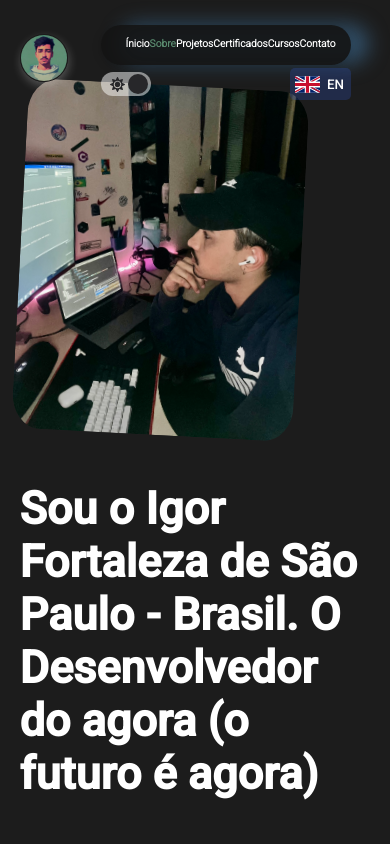
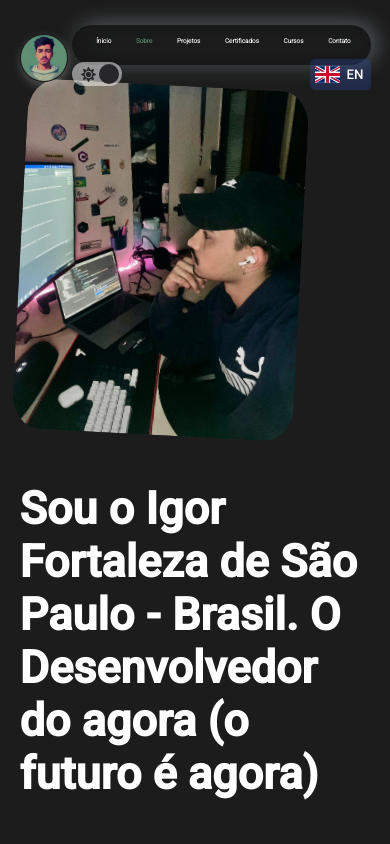
Before and after one commit to igor-fortaleza/MyFolio, a React (Create React App) app: page /MyFolio/about in a window 390 px wide. Shown: the top 844 px of the page. Built offline with nearby package versions, Linux system fonts and the light colour scheme.

Commit message:
update navbar

```diff
--- a/src/components/common/styles/navBar.css
+++ b/src/components/common/styles/navBar.css
@@ -41,7 +41,7 @@
 	left: 0;
 	width: 100%;
 	height: 100%; /* Altura suficiente para cobrir o conteúdo abaixo */
-	background: rgba(70, 130, 180, 0.5); /* Herda o fundo do nav-background */
+	background: rgba(164, 175, 183, 0.5); /* Herda o fundo do nav-background */
 	filter: blur(10px); /* Aplica o efeito de desfoque */
 	border-radius: 50px;
 	z-index: -1; /* Coloca atrás do conteúdo */
@@ -78,22 +78,20 @@
 
 @media (max-width: 600px) {
 	.navbar {
-		margin-left: 25%;
-		margin-right: 25%;
-		width: 80%;
-		font-size: 80%;
+		width: 90%;
+		font-size: 50%;
 		justify-content: flex-end;
 	}
 
 	.nav-background {
-		width: 80%;
+		width: 85%;
 		height: 40px;
 	}
 
 	.nav-background::after {
-		width: 80%;
+		width: 85%;
 		height: 40px;
-		left: 80px;
+		left: 57px;
 	}
 
 	.nav-item {
```
